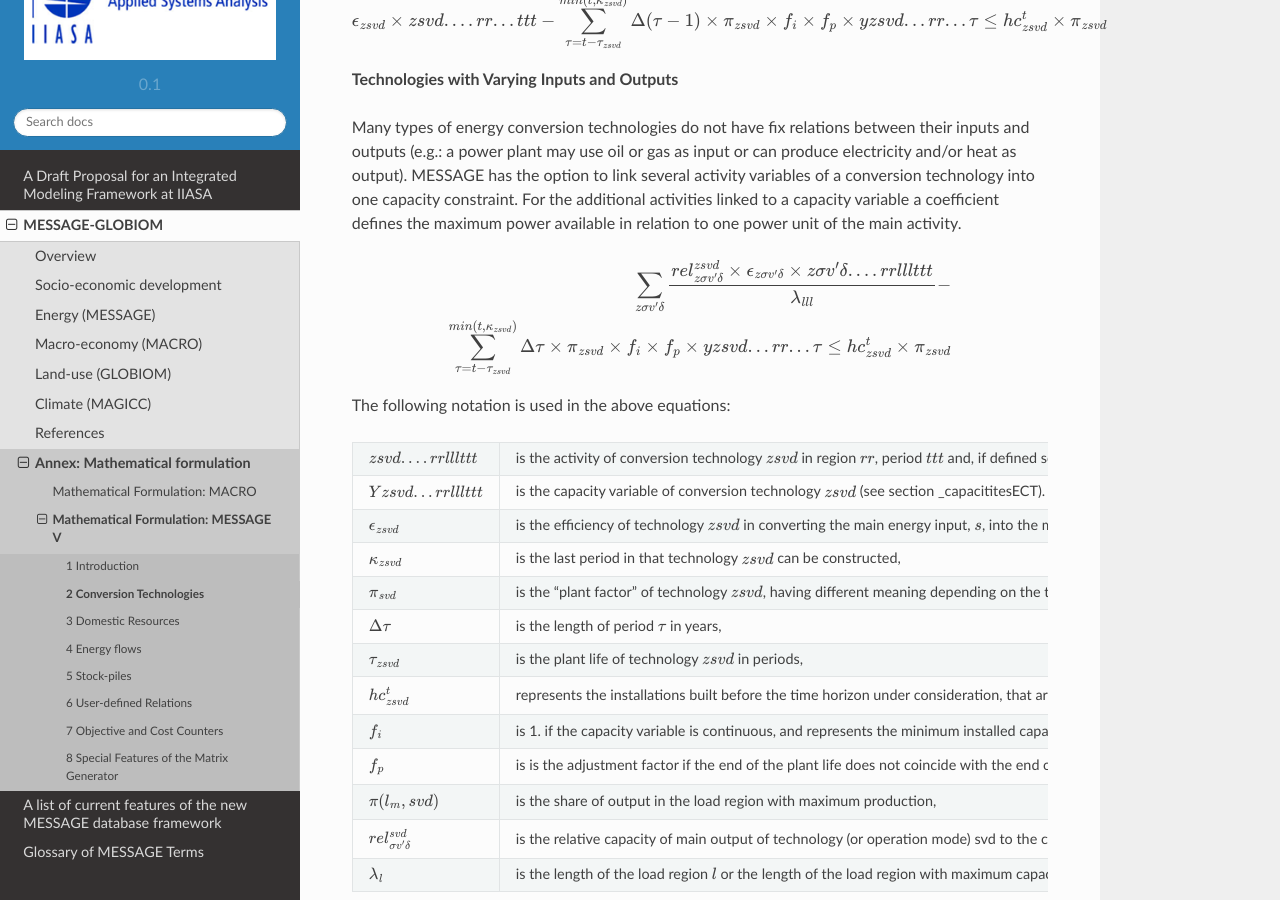
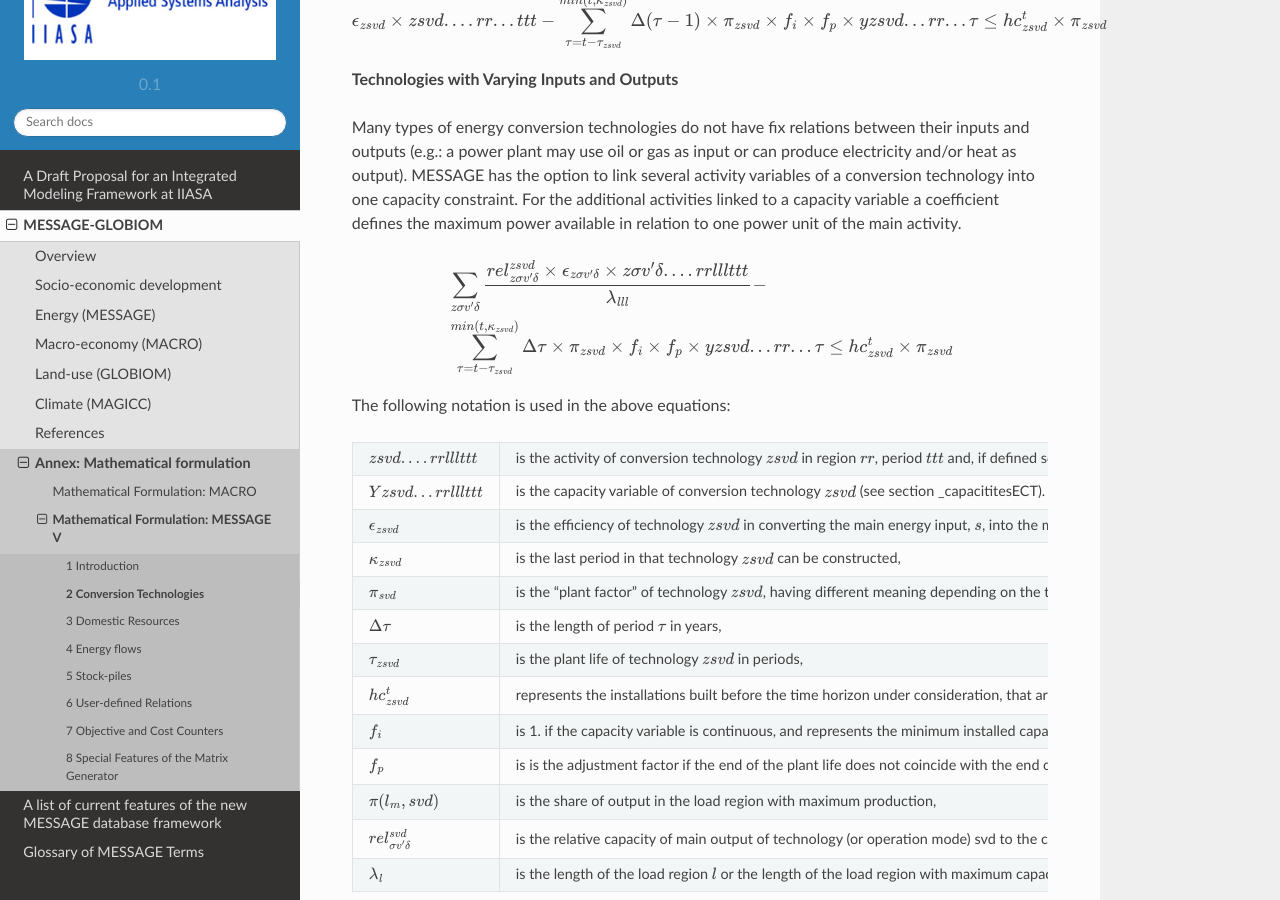
Before and after one commit to iiasa/message_doc, a Sphinx documentation site: the page built from source/message_globiom/annex/message/2_conversion_technologies.rst, in a window 1280 px wide and 900 px high, scrolled down 2858 px. Built offline with Sphinx 7.4.7 and the Read the Docs theme 2.0.0, drawn with Linux system fonts in a browser that asks for light colours; pages that are not in the unit, such as notebooks, are missing from menus; cross-references to code outside the pages are shown as plain code.

Commit message:
Update 2_conversion_technologies.rst

```diff
--- a/source/message_globiom/annex/message/2_conversion_technologies.rst
+++ b/source/message_globiom/annex/message/2_conversion_technologies.rst
@@ -136,8 +136,10 @@
 
 
 .. math::
-   \sum_{z\sigma {v}'\delta }\frac{rel_{z\sigma {v}'\delta} ^{zsvd}\times\epsilon_{z\sigma {v}'\delta }\times z\sigma {v}'\delta ....rrlllttt}{\lambda _{lll}} - \\
-   \sum_{\tau=t-\tau_{zsvd}}^{min(t,\kappa_{zsvd})}\Delta \tau \times \pi_{zsvd}\times f_i \times f_p \times yzsvd...rr...\tau \leq hc_{zsvd}^t\times \pi_{zsvd}
+   \begin{align*}
+   & \sum_{z\sigma {v}'\delta }\frac{rel_{z\sigma {v}'\delta} ^{zsvd}\times\epsilon_{z\sigma {v}'\delta }\times z\sigma {v}'\delta ....rrlllttt}{\lambda _{lll}} - \\
+   & \sum_{\tau=t-\tau_{zsvd}}^{min(t,\kappa_{zsvd})}\Delta \tau \times \pi_{zsvd}\times f_i \times f_p \times yzsvd...rr...\tau \leq hc_{zsvd}^t\times \pi_{zsvd}
+   \end{align*}
 
 The following notation is used in the above equations:
 
```
